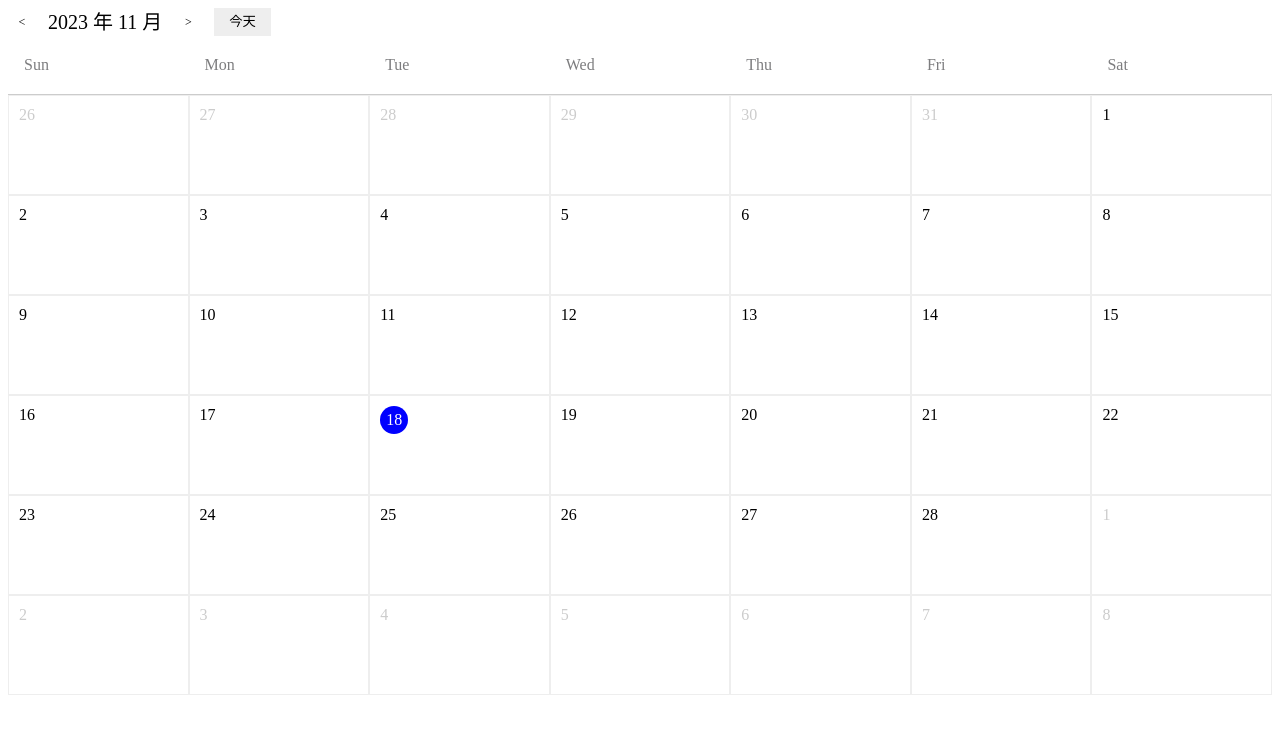
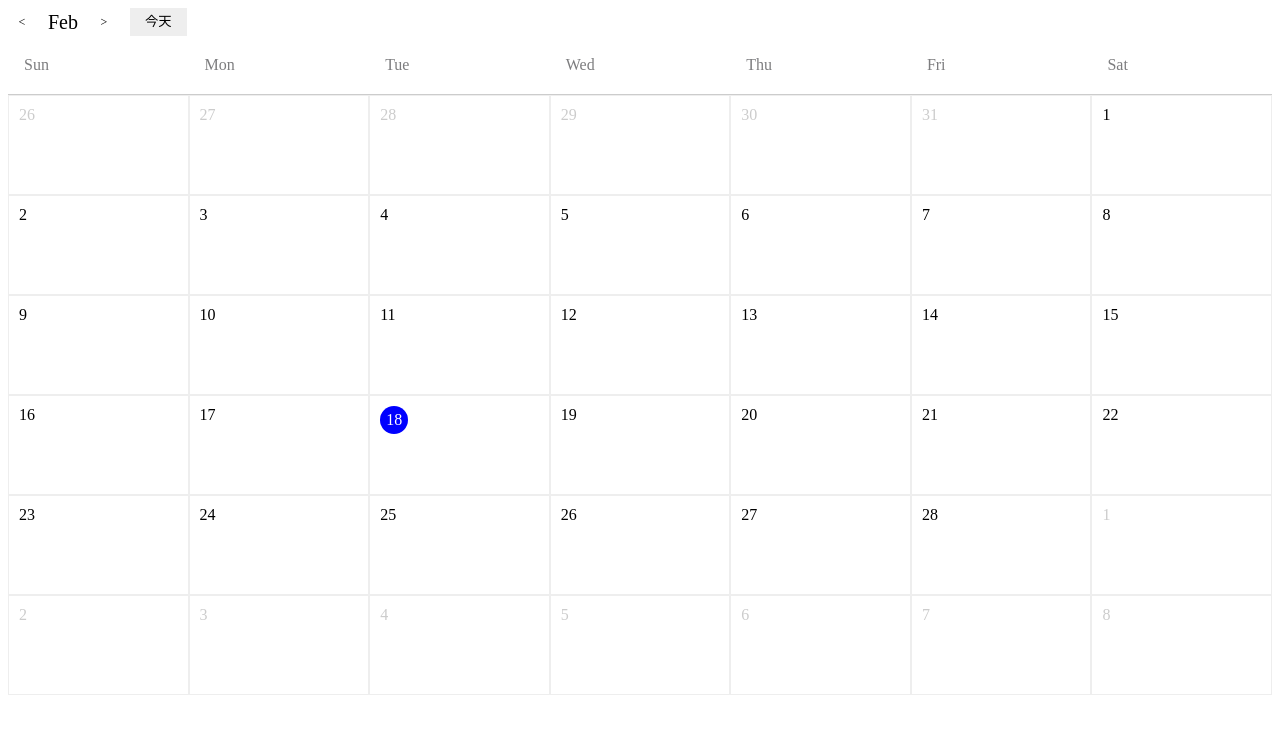
Before and after one commit to mackxu/react-components-test, a React (Vite) app in the folder components/calendar/: page / in a window 1280 px wide. Shown: the top 734 px of the page. Built offline with nearby package versions, Linux system fonts and the light colour scheme.

Commit message:
feat: currMonth

```diff
--- a/components/calendar/src/Calendar/Header.tsx
+++ b/components/calendar/src/Calendar/Header.tsx
@@ -1,9 +1,17 @@
-export default function Header() {
+import { Dayjs } from 'dayjs';
+import { locales } from './locale';
+import { LocaleContext } from './LocaleContext';
+import { useContext } from 'react';
+
+export default function Header({ currMonth }: { currMonth: Dayjs }) {
+  const localeKey = useContext(LocaleContext);
   return (
     <div className="calendar-header">
       <div className="calendar-header-left">
         <div className="calendar-header-icon">&lt;</div>
-        <div className="calendar-header-value">2023 年 11 月</div>
+        <div className="calendar-header-value">
+          {currMonth.format(locales[localeKey!].formatMonth)}
+        </div>
         <div className="calendar-header-icon">&gt;</div>
         <button className="calendar-header-btn">今天</button>
       </div>
--- a/components/calendar/src/Calendar/MonthCalendar.tsx
+++ b/components/calendar/src/Calendar/MonthCalendar.tsx
@@ -5,7 +5,9 @@ import { locales } from './locale';
 import { useContext } from 'react';
 import { LocaleContext } from './LocaleContext';
 
-type MonthCalendarProps = CalendarProps;
+interface MonthCalendarProps extends CalendarProps {
+  onDaySelect?: (day: Dayjs) => void;
+}
 
 const weekdays = [
   'sunday',
@@ -17,7 +19,10 @@ const weekdays = [
   'saturday',
 ];
 
-export default function MonthCalendar({ value }: MonthCalendarProps) {
+export default function MonthCalendar({
+  value,
+  onDaySelect,
+}: MonthCalendarProps) {
   const localeKey = useContext(LocaleContext);
 
   const daysInMonth = getAllDaysInMonth(value);
@@ -32,7 +37,7 @@ export default function MonthCalendar({ value }: MonthCalendarProps) {
         ))}
       </div>
       <div className="calendar-month-body">
-        {renderDays(daysInMonth, value)}
+        {renderDays(daysInMonth, value, onDaySelect)}
       </div>
     </div>
   );
@@ -71,7 +76,11 @@ function getAllDaysInMonth(value: Dayjs) {
   return daysInfo;
 }
 
-function renderDays(daysInfo: DayItem[], value: Dayjs) {
+function renderDays(
+  daysInfo: DayItem[],
+  value: Dayjs,
+  onDaySelect: MonthCalendarProps['onDaySelect']
+) {
   // 实现6行7列的日历
   const rows = [];
   for (let i = 0; i < 6; i++) {
@@ -84,6 +93,7 @@ function renderDays(daysInfo: DayItem[], value: Dayjs) {
           className={classNames('calendar-month-body-cell', {
             'calendar-month-body-cell-current': isCurrentMonth,
           })}
+          onClick={() => onDaySelect?.(day)}
         >
           <div
             className={classNames({
--- a/components/calendar/src/Calendar/index.tsx
+++ b/components/calendar/src/Calendar/index.tsx
@@ -3,18 +3,28 @@ import type { Dayjs } from 'dayjs';
 import MonthCalendar from './MonthCalendar';
 import Header from './Header';
 import { LocaleContext } from './LocaleContext';
+import { useState } from 'react';
 
 export interface CalendarProps {
   value: Dayjs;
+  onChange?: (day: Dayjs) => void;
   locale?: string;
 }
 
 const Calendar = (props: CalendarProps) => {
+  const [currDay, setCurrDay] = useState(props.value);
+  const [currMonth, setCurrMonth] = useState(props.value);
+
+  const selectHandler = (day: Dayjs) => {
+    setCurrDay(day);
+    setCurrMonth(day);
+    props.onChange?.(day);
+  };
   return (
     <LocaleContext.Provider value={props.locale ?? LocaleContext._currentValue}>
       <div className="calendar">
-        <Header />
-        <MonthCalendar {...props} />
+        <Header currMonth={currMonth} />
+        <MonthCalendar {...props} value={currDay} onDaySelect={selectHandler} />
       </div>
     </LocaleContext.Provider>
   );
```
